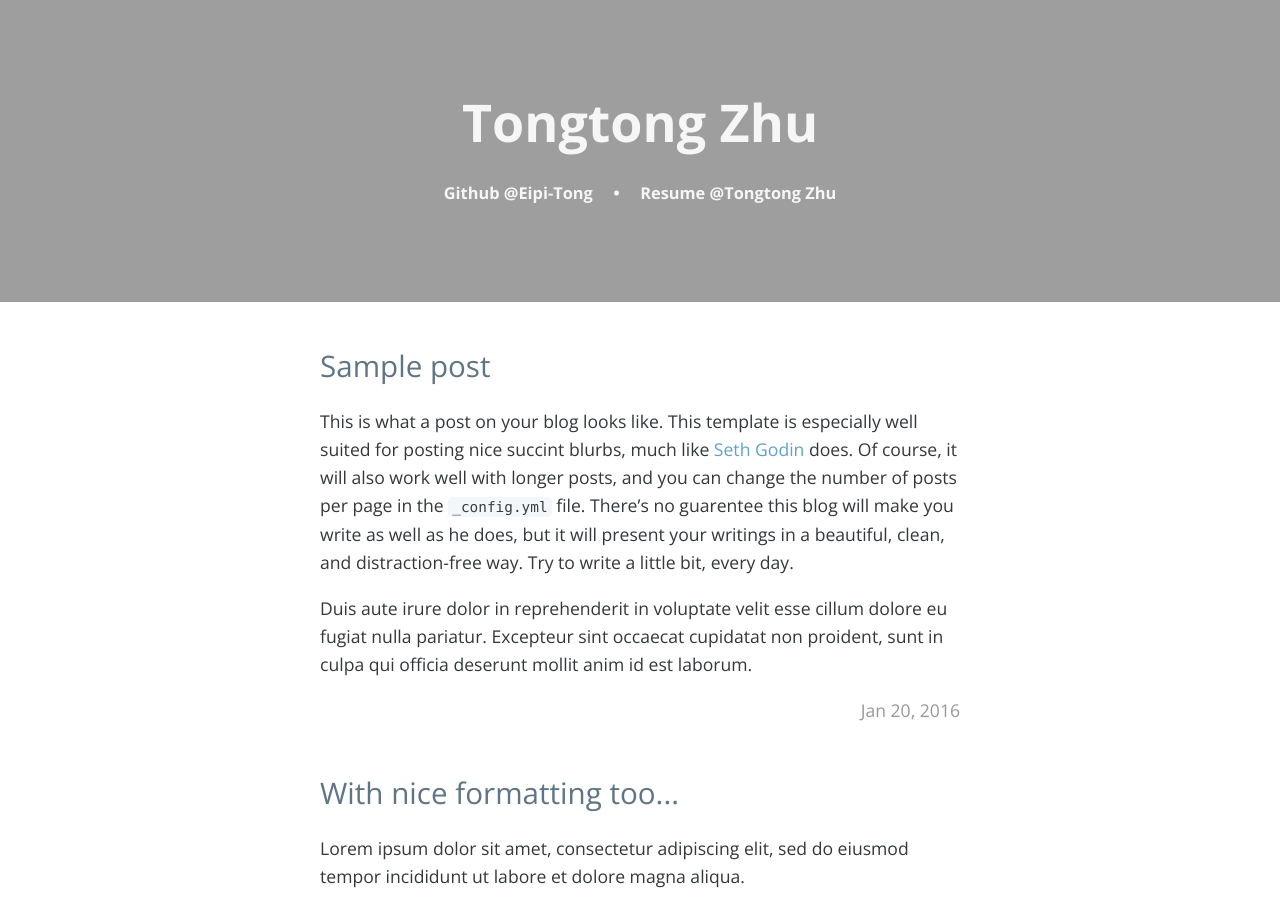
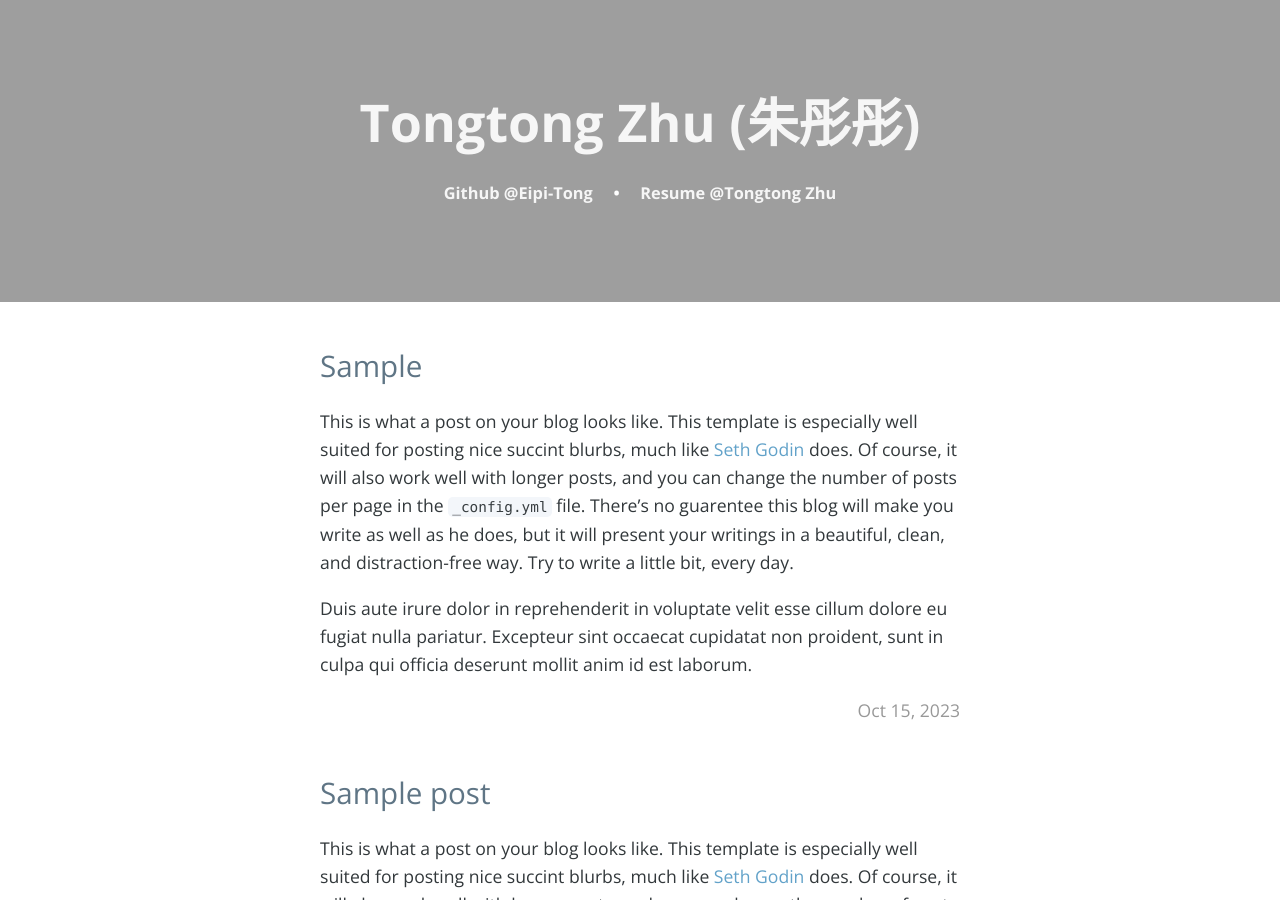
Before and after one commit to Eipi-Tong/Eipi-Tong.github.io, a Jekyll site: the page built from index.html, in a window 1280 px wide and 900 px high. Built offline with Jekyll 4.4.1, drawn with Linux system fonts in a browser that asks for light colours; nearby versions of some CDN libraries; the list of posts is cut into pages by our own code; comment, search, counter and statistics services are not loaded.

Commit message:
Change content

```diff
--- a/_config.yml
+++ b/_config.yml
@@ -6,7 +6,7 @@
 # 'jekyll serve'. If you change this file, please restart the server process.
 
 # Site settings
-title: Tongtong Zhu
+title: Tongtong Zhu (朱彤彤)
 description: '-- personal technical blog' # write a nice description for your blog
 baseurl: '/' # the subpath of your site, e.g. /blog
 url: 'https://eipi-tong.github.io' # the base hostname & protocol for your site http://www.example.com
--- /dev/null
+++ b/_posts/2023-10-15-sample.md
@@ -0,0 +1,9 @@
+---
+layout: post
+title: Sample
+author: Eipi-Tong
+---
+
+This is what a post on your blog looks like. This template is especially well suited for posting nice succint blurbs, much like [Seth Godin](http://sethgodin.typepad.com/) does. Of course, it will also work well with longer posts, and you can change the number of posts per page in the `_config.yml` file. There's no guarentee this blog will make you write as well as he does, but it will present your writings in a beautiful, clean, and distraction-free way. Try to write a little bit, every day.
+
+Duis aute irure dolor in reprehenderit in voluptate velit esse cillum dolore eu fugiat nulla pariatur. Excepteur sint occaecat cupidatat non proident, sunt in culpa qui officia deserunt mollit anim id est laborum.
```
